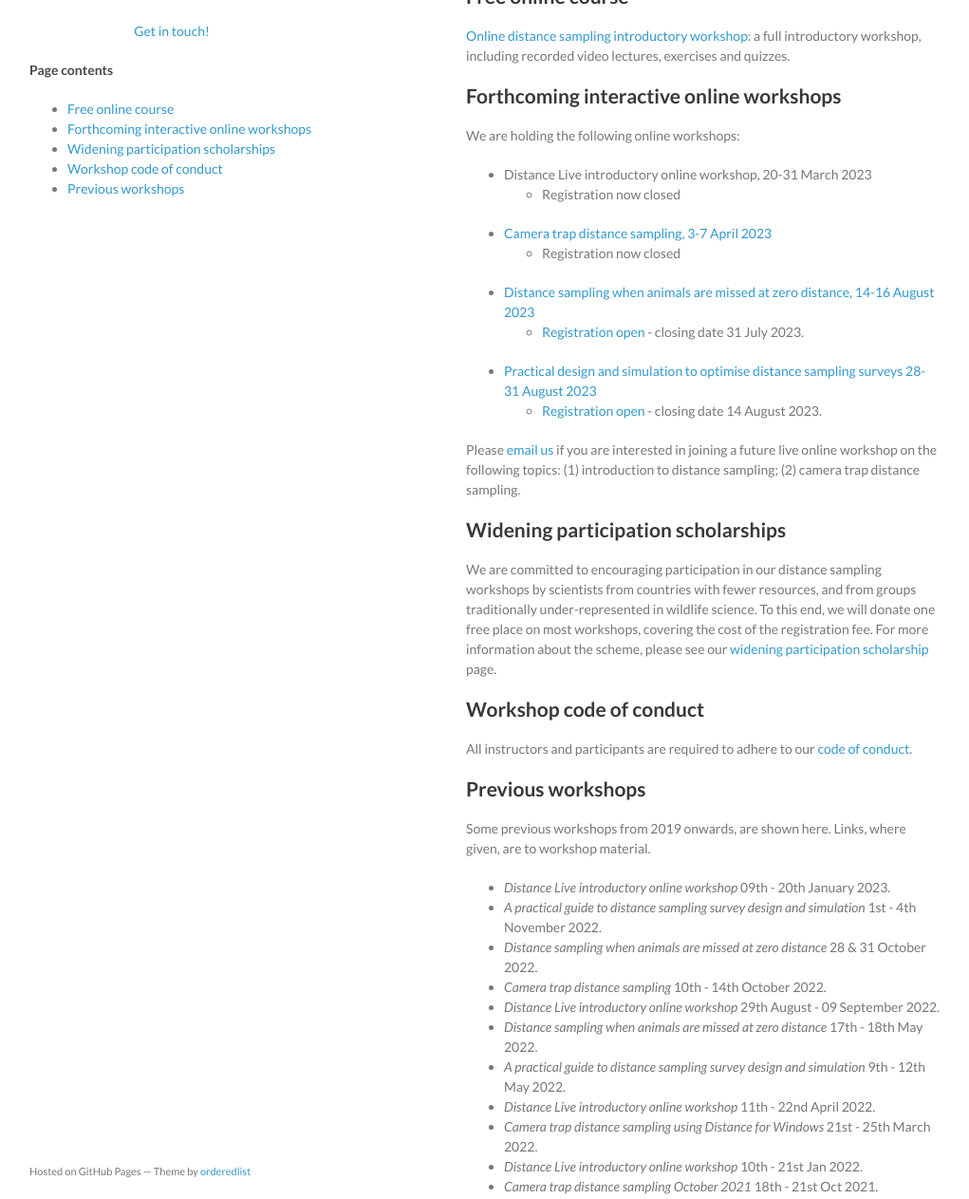
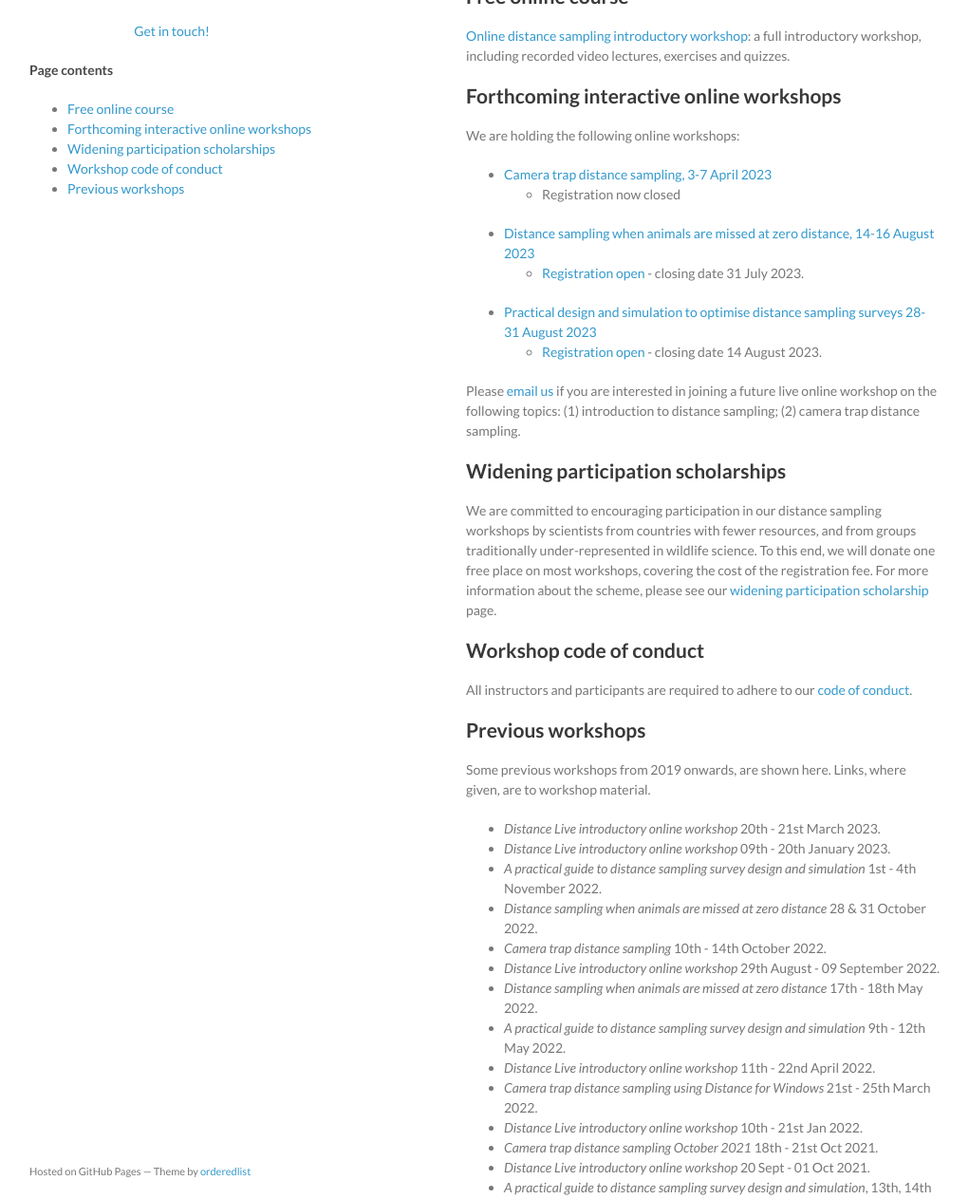
Before and after one commit to distanceworkshops/distanceworkshops.github.io, a Jekyll site: the page built from index.md, in a window 1280 px wide and 1400 px high, cut to the strip 137-1400 px from the top of the window. Shown: the whole strip at 95% size, without its empty margins (129-1150 px from the left). Built offline with Jekyll 4.4.1, drawn with Linux system fonts in a browser that asks for light colours.

Commit message:
mar23 intro gone

```diff
--- a/index.md
+++ b/index.md
@@ -15,8 +15,6 @@ Here you can find content for distance sampling workshops including slides, exer
 
 We are holding the following online workshops:
 
-- Distance Live introductory online workshop, 20-31 March 2023
-  - Registration now closed
 - [Camera trap distance sampling, 3-7 April 2023](https://workshops.distancesampling.org/ctds-april-2023)
   - Registration now closed
 - [Distance sampling when animals are missed at zero distance, 14-16 August 2023](https://workshops.distancesampling.org/mrds-aug-2023)
@@ -38,6 +36,7 @@ All instructors and participants are required to adhere to our [code of conduct]
 
 Some previous workshops from 2019 onwards, are shown here. Links, where given, are to workshop material.
 
+- *Distance Live introductory online workshop* 20th - 21st March 2023.
 - *Distance Live introductory online workshop* 09th - 20th January 2023.
 - *A practical guide to distance sampling survey design and simulation* 1st - 4th November 2022.
 - *Distance sampling when animals are missed at zero distance* 28 & 31 October 2022.
```
